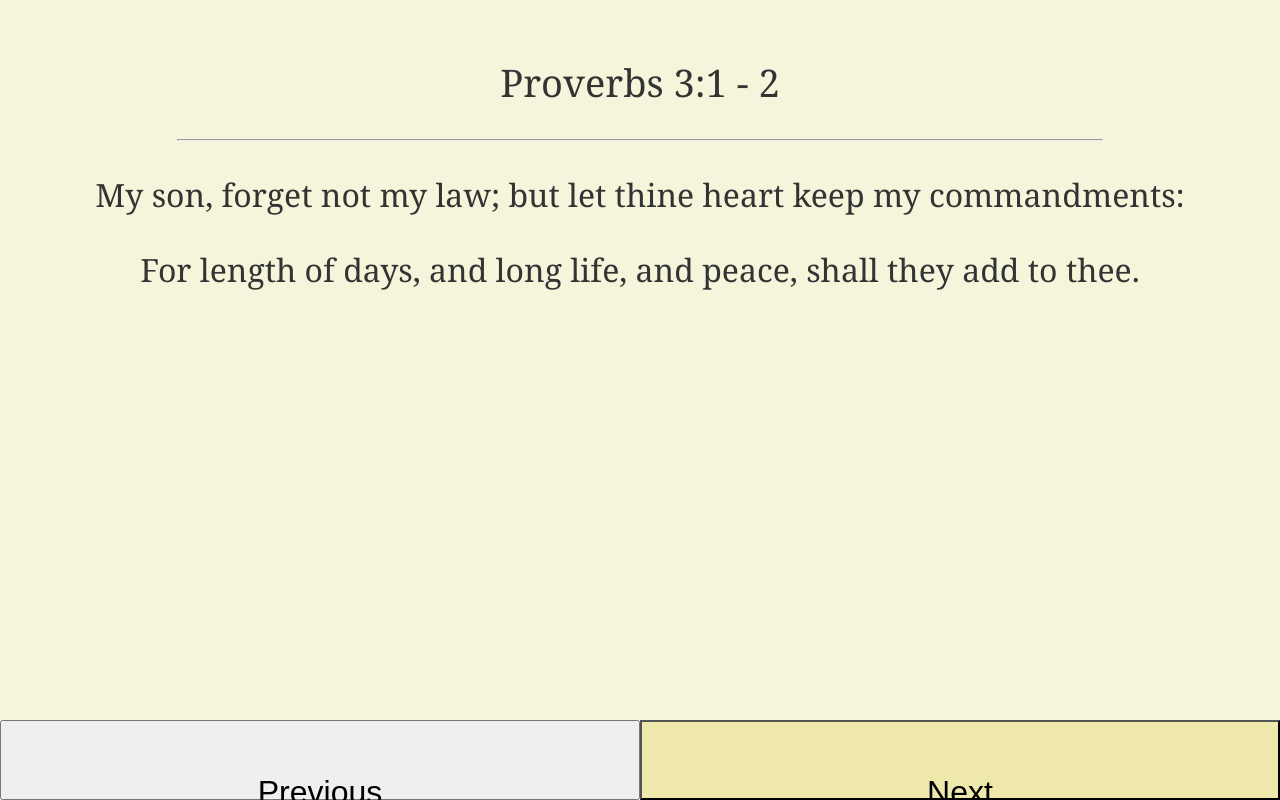
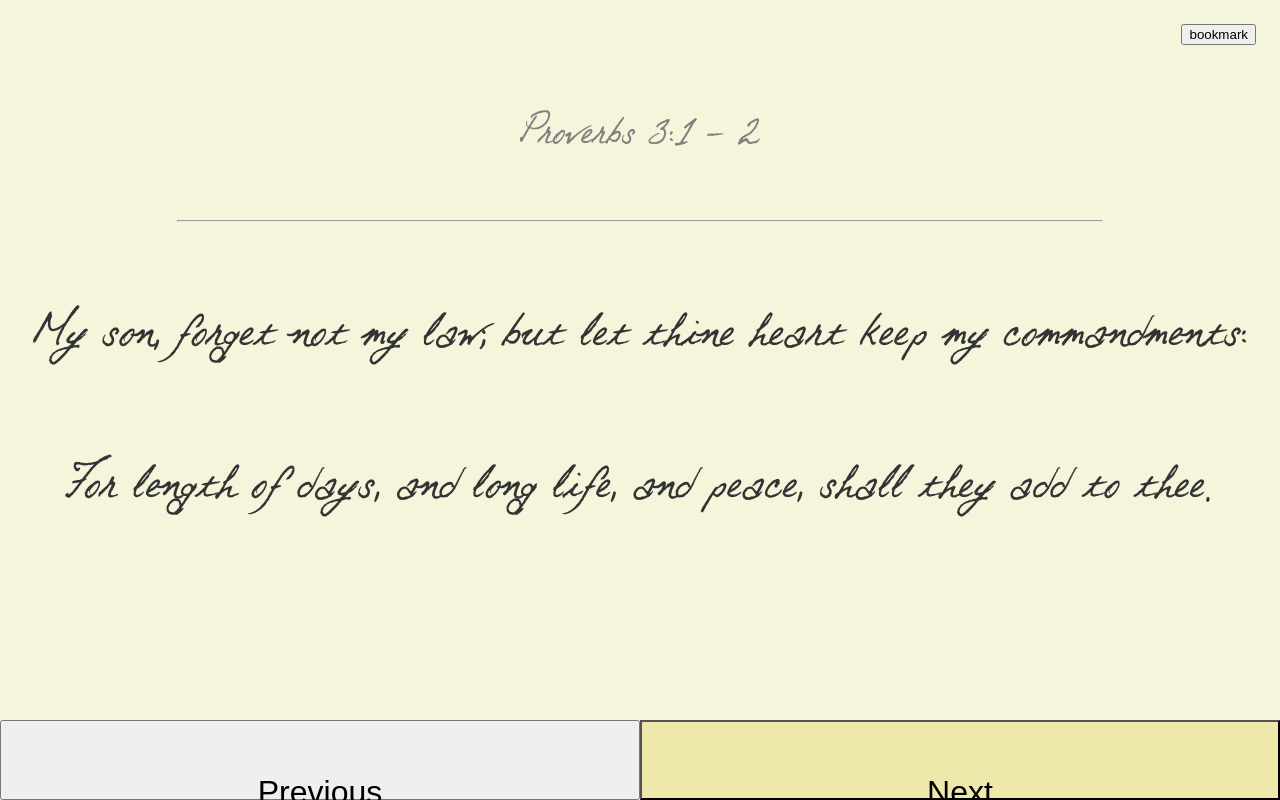
Before and after one commit to mikhael28/dead-sea-proverbs-hackathon, a website: page dist/index.html in a window 1280 px wide. Drawn offline with Linux system fonts and the light colour scheme.

Commit message:
adds bookmark icons

```diff
--- a/dist/app.js
+++ b/dist/app.js
@@ -94,7 +94,7 @@
 		].join(""),
 		'<hr style="width: 75%" />',
 		'<div class="verses">',
-			data.verses.map(function(verse) { return '<p>'+verse.text+'</p>'}).join("\n"),
+			data.verses.map(function(verse) { return '<h1>'+verse.text+'</h1>'}).join("\n"),
 		'</div>',
 	].join("\n");
 }
--- a/dist/index.html
+++ b/dist/index.html
@@ -10,12 +10,13 @@
 
 
 <body>
+    <section id="bookmark">
+        <button type="button" onclick="renderPrev()">bookmark</button>
+    </section>
     <section id="scriptures">
         <h2>Proverbs <span id="reference-chapter">3</span>:<span id="reference-verse">3</span></h2>
 
         <div class="verses">
-            <p id="verse-a">Welcome to the proverbs of Solomon the son of David, king of Israel;</p>
-            <p id="verse-b">To know wisdom and instruction; to perceive the words of understanding;</p>
         </div>
 
     </section>
--- a/dist/styles.css
+++ b/dist/styles.css
@@ -20,20 +20,26 @@
 
 body {
   /* font-family: 'Anke'; */
-  font-family: Georgia, 'Times New Roman', Times, serif;
+  font-family: Otto, Georgia, 'Times New Roman', Times, serif;
   text-align: center;
   background: #f5f5dc;
   color: #333333;
   padding: 1rem;
 }
 
+body #bookmark {
+  display: flex;
+  justify-content: flex-end;
+}
+
 h1 {
-  font-size: 48px;
+  font-size: 5rem;
   font-weight: normal;
 }
 
 h2 {
-  font-size: 38px;
+  font-size: 4rem;
+  color: grey;
   /* font-family: Gabrielle; */
   font-weight: normal;
 }
```
Also changed, not shown: dist/favorite-black-18dp.svg (added), dist/favorite_border-black-18dp.svg (added), src/assets/favorite-black-18dp.svg (added), src/assets/favorite_border-black-18dp.svg (added).
